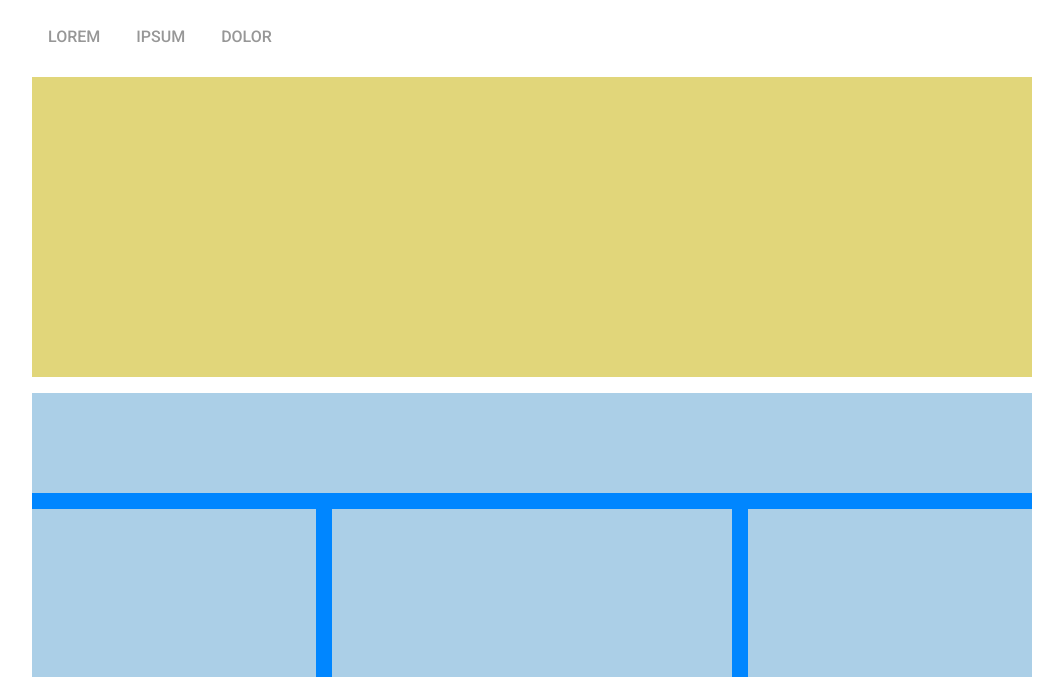
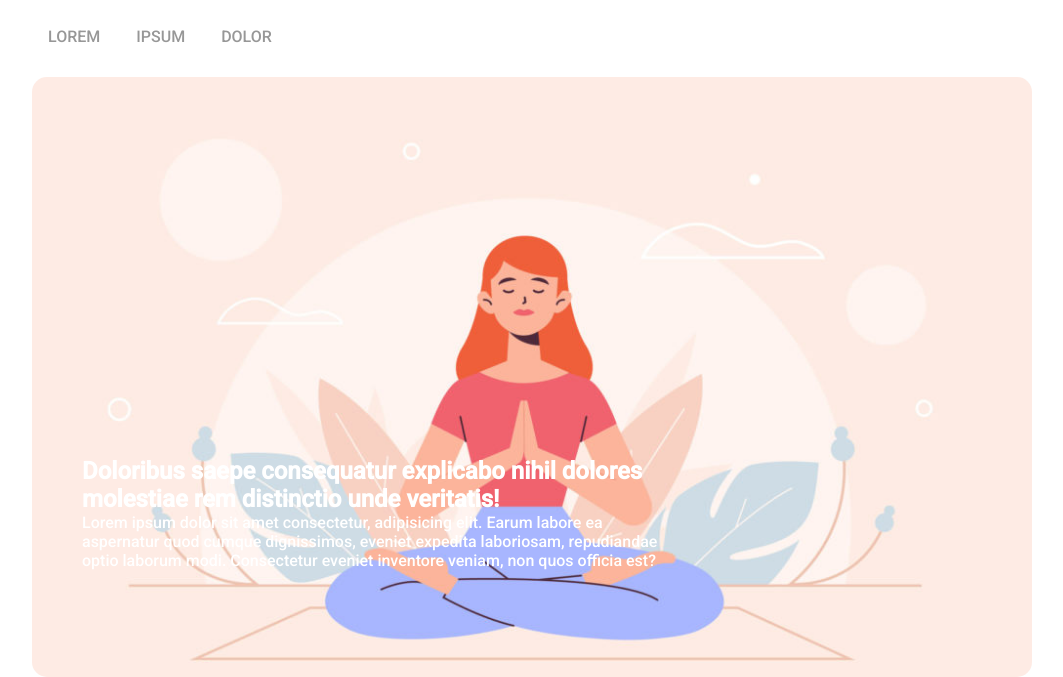
Before and after one commit to LauraMargherita25/htmlcss-wp, a plain HTML site: page index.html in a window 1280 px wide. Shown: the part 123-800 px from the top of the page, without its empty margins (108-1171 px from the left). Drawn offline with Linux system fonts and the light colour scheme.

Commit message:
Add style banner

```diff
--- a/index.html
+++ b/index.html
@@ -28,8 +28,11 @@
         </nav>
 
         <!-- big section with photo -->
-        <section class="gallery">
-
+        <section class="banner">
+            <div class="description">
+                <h1>Doloribus saepe consequatur explicabo nihil dolores molestiae rem distinctio unde veritatis!</h1>
+                <p>Lorem ipsum dolor sit amet consectetur, adipisicing elit. Earum labore ea aspernatur quod cumque dignissimos, eveniet expedita laboriosam, repudiandae optio laborum modi. Consectetur eveniet inventore veniam, non quos officia est?</p>
+            </div>
         </section>
 
         <!-- main section with content -->
--- a/style/style.css
+++ b/style/style.css
@@ -15,11 +15,6 @@
 }
 
 /* debug section */
-
-.debug .gallery{
-    height: 300px;
-    background-color: #e1d67a;
-}
 
 .debug .main-container{
     background-color: #0086ff;
@@ -75,9 +70,24 @@ a:hover{
 }
 
 /* big section with photo */
-.gallery{
+.banner{
     width: 100%;
+    height: 600px;
+    background-image: url(../img/banner.jpg);
+    background-size: cover;
     margin-top: 1em;
+    border-radius: 15px;
+    position: relative;
+}
+
+.description{
+    width: 600px;
+    height: 200px;
+    color: white;
+    position: absolute;
+    top: 80%;
+    left: 35%;
+    transform: translate(-50%, -50%);
 }
 
 /* main section with content */
```
